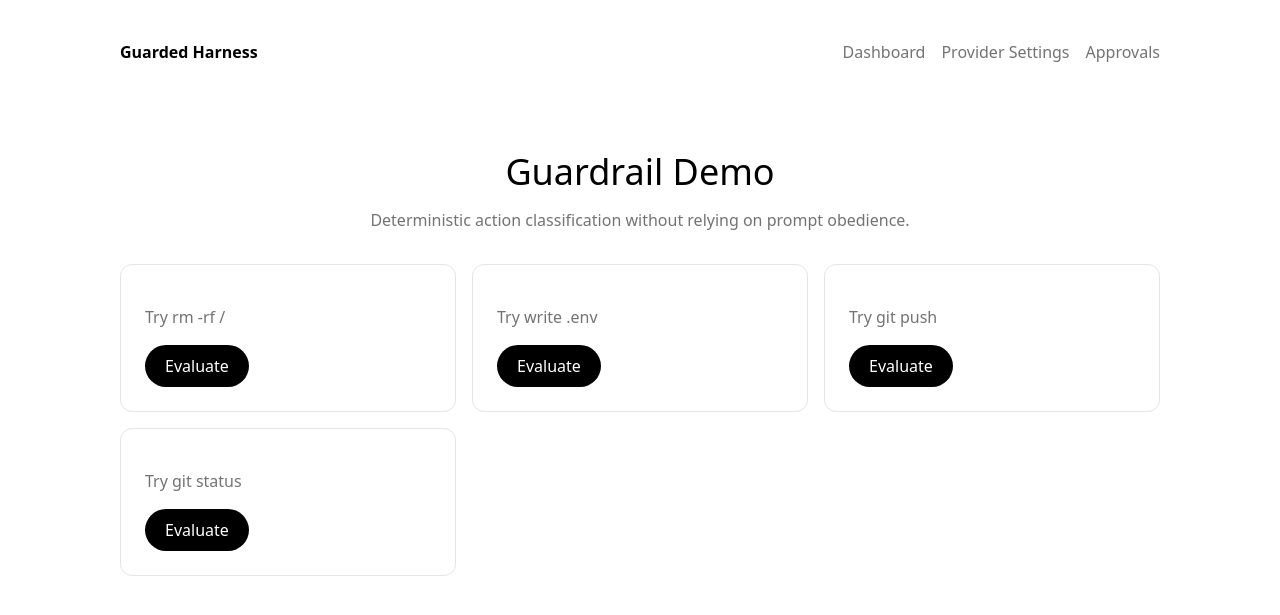
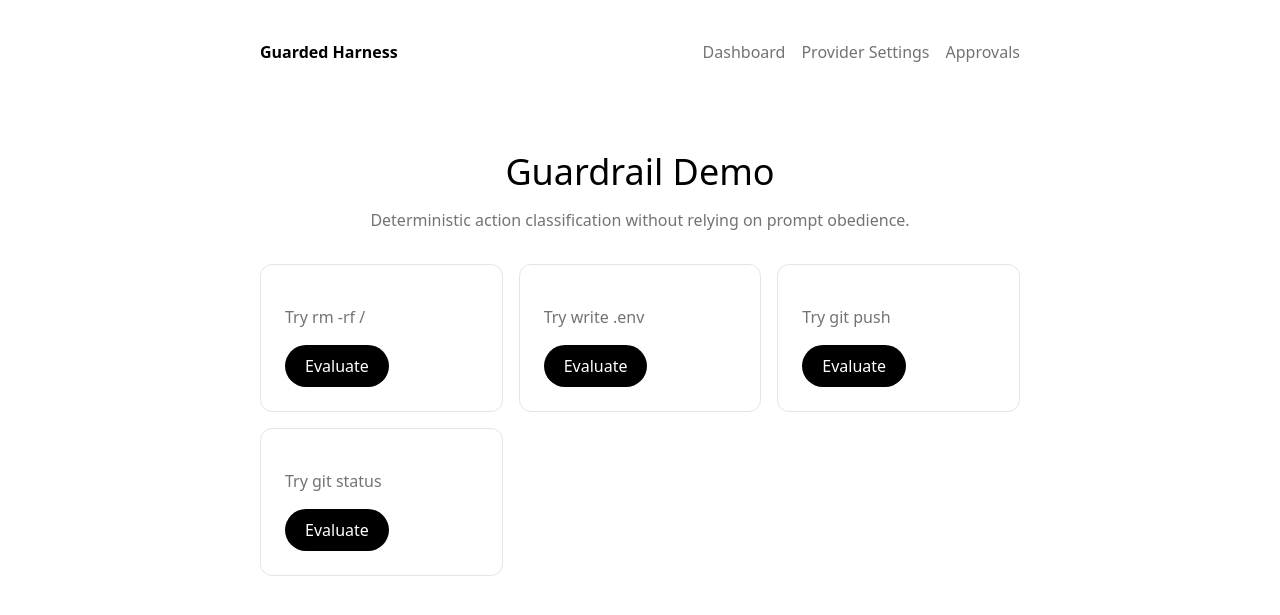
Before and after one commit to ZClucky-123/Harness, a FastAPI app: page /guardrail in a window 1280 px wide. Shown: the top 615 px of the page. Run offline with FastAPI, Linux system fonts and the light colour scheme.

Commit message:
fix: use narrow shell for guardrail demo

```diff
--- a/src/guarded_harness/web/templates/guardrail.html
+++ b/src/guarded_harness/web/templates/guardrail.html
@@ -7,7 +7,7 @@
   <link rel="stylesheet" href="{{ url_for('static', path='styles.css') }}">
 </head>
 <body>
-  <main class="shell wide">
+  <main class="shell">
     <header class="site-header">
       <a class="brand" href="/">Guarded Harness</a>
       <nav class="nav-links"><a href="/">Dashboard</a><a href="/settings">Provider Settings</a><a href="/approvals">Approvals</a></nav>
```
Also changed, not shown: tests/integration/test_web.py (+1 -0 lines), .superpowers/sdd/ollama-task-4-report.md.
